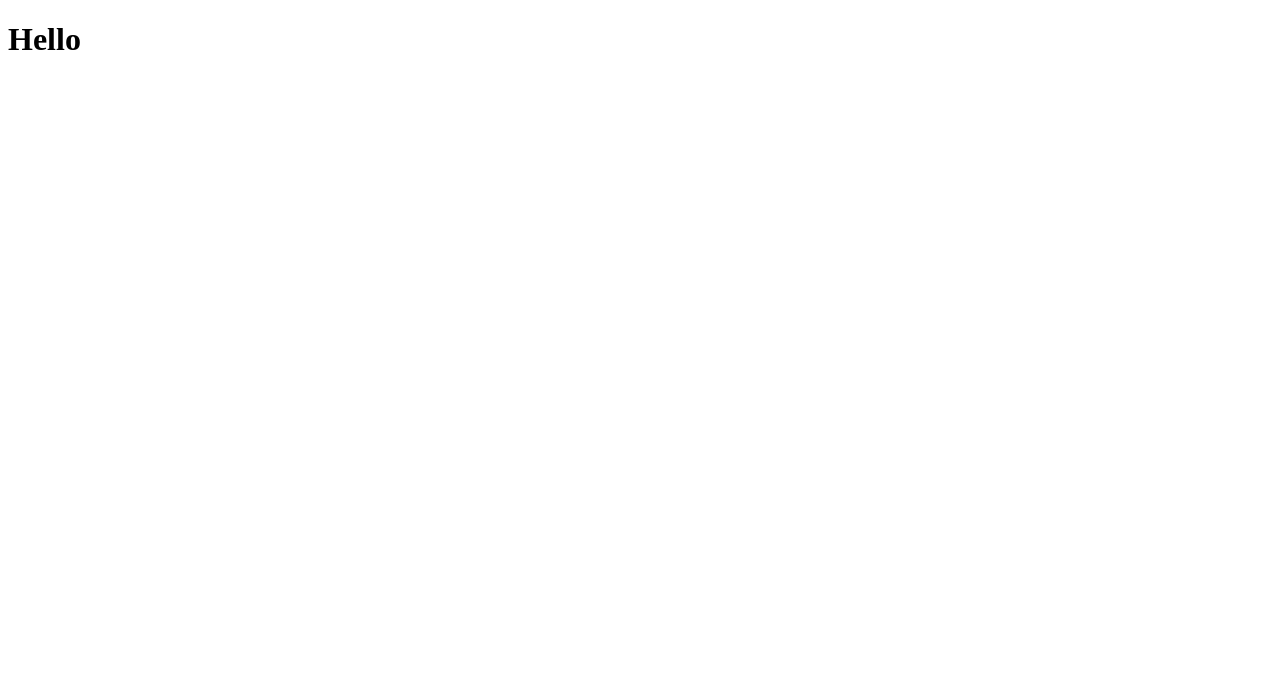
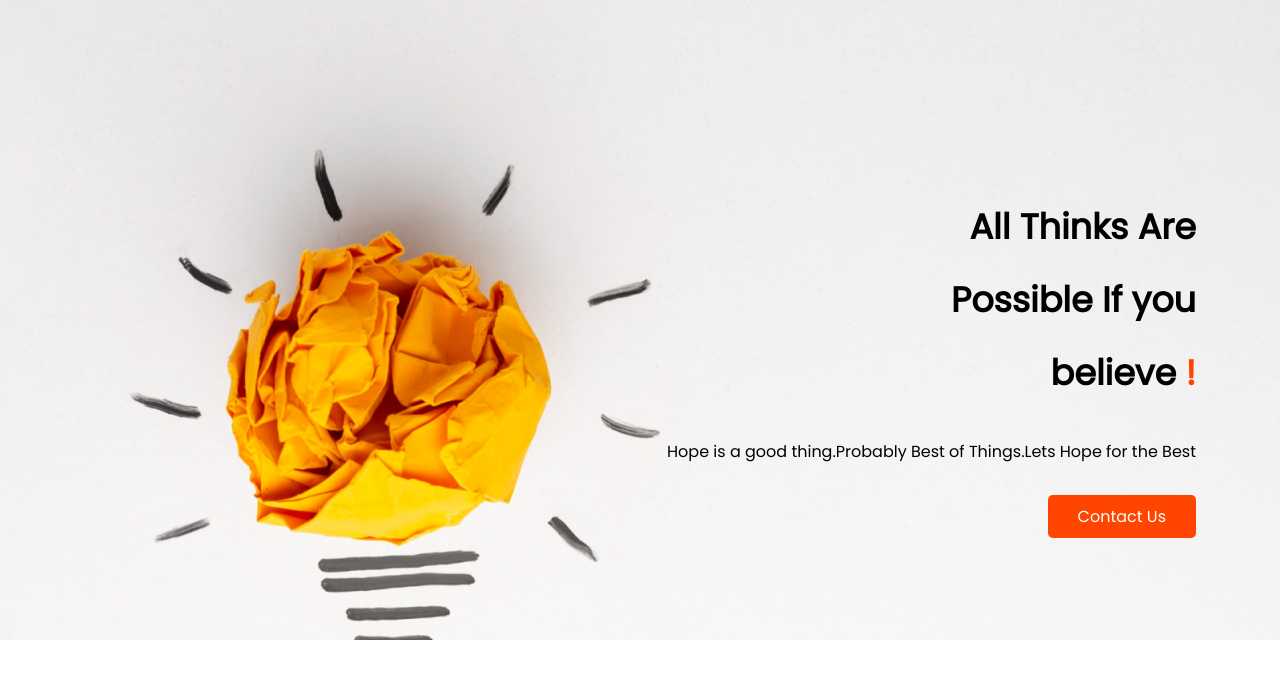
Before and after one commit to sakibahammed/new-year, a plain HTML site: page index.html in a window 1280 px wide. Drawn offline with Linux system fonts and the light colour scheme; a web font is replaced by a local one.

Commit message:
banner part done

```diff
--- a/index.html
+++ b/index.html
@@ -5,8 +5,37 @@
     <meta http-equiv="X-UA-Compatible" content="IE=edge">
     <meta name="viewport" content="width=device-width, initial-scale=1.0">
     <title>Document</title>
+    <link rel="stylesheet" href="style/style.css">
+    <link rel="preconnect" href="https://fonts.googleapis.com"><link rel="preconnect" href="https://fonts.gstatic.com" crossorigin><link href="https://fonts.googleapis.com/css2?family=Open+Sans:wght@300&family=Poppins&family=Rubik+Bubbles&display=swap" rel="stylesheet">
 </head>
 <body>
-    <h1>Hello</h1>
+    <!-- Header Banner part -->
+
+    <header>
+        <div class="banner-details">
+            <div>
+                <h1>All Thinks Are</h1>
+            <h1>Possible If you </h1>
+            <h1>believe <span style="color: orangered;">!</span></h1>
+
+             <p style="margin:40px 0px ;">Hope is a good thing.Probably Best of Things.Lets Hope for the Best</p>
+
+
+            <a class="btn-primary" href="">Contact Us</a>
+            </div>
+        </div>
+    </header>
+
+<!--
+    <main>
+        <section class="container">
+            <div>
+                <img src="images/person.png" alt="">
+            </div>
+            <div>
+
+            </div>
+        </section>
+    </main> -->
 </body>
 </html>
--- /dev/null
+++ b/style/style.css
@@ -0,0 +1,41 @@
+*{
+    margin: 0;
+    padding: 0;
+    font-family: 'Poppins', sans-serif;
+
+}
+
+/* banner part css */
+.banner-details{
+    width: 100%;
+    height: 80vh;
+    background-image: url("../images/banner/banner1.png");
+    background-repeat: no-repeat;
+
+}
+.banner-details div{
+    text-align: right;
+    width: 70%;
+    display: block;
+    align-items: center;
+    padding-top: 200px;
+    margin-left: 300px;
+
+
+}
+.banner-details h1 {
+    margin-bottom: 20px;
+    font-weight: 900;
+    font-size: 35px;
+
+}
+
+.btn-primary{
+    border: 0;
+    background-color: orangered;
+    padding: 10px 30px;
+    border-radius: 5px;
+    color: white;
+    text-decoration: none;
+
+}
```
